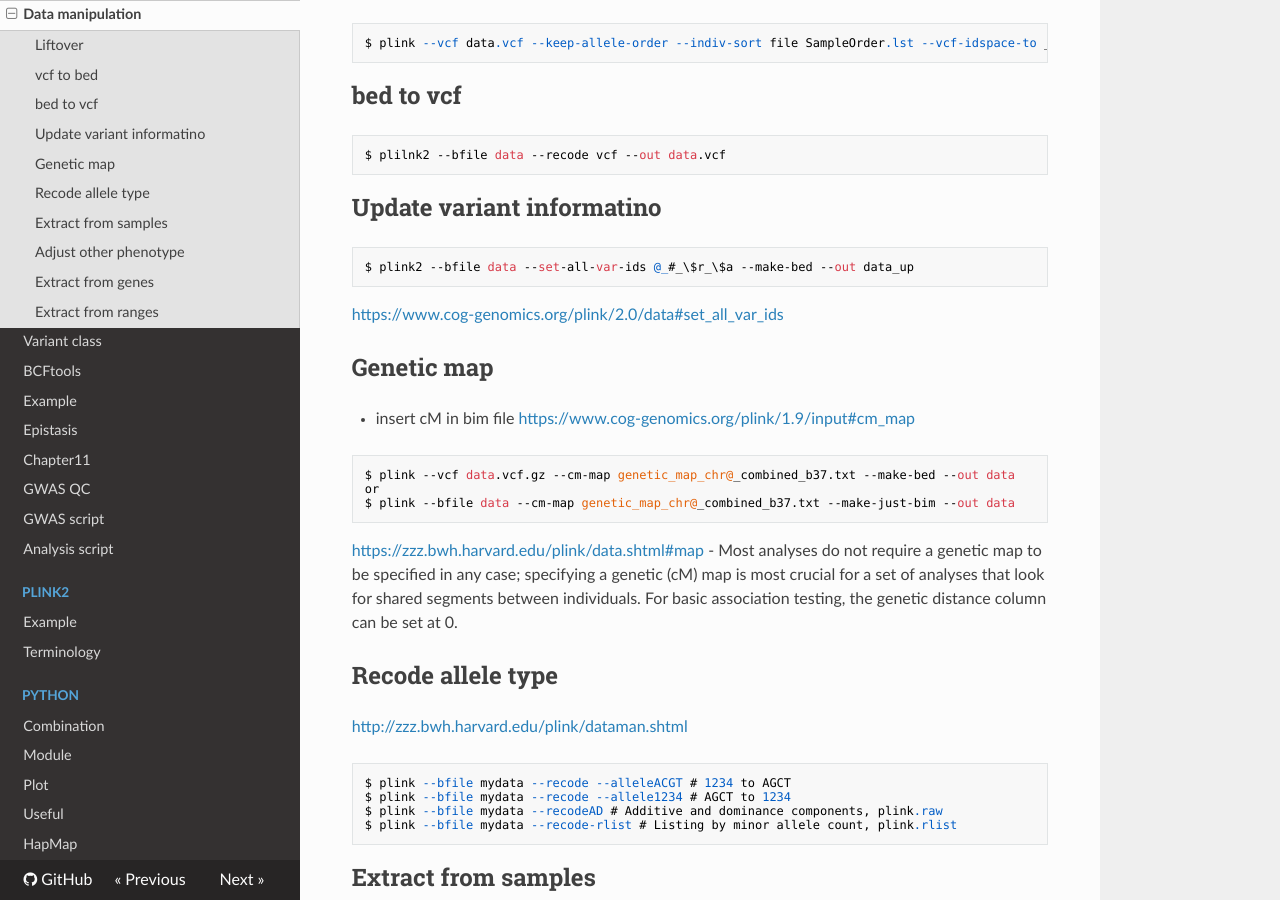
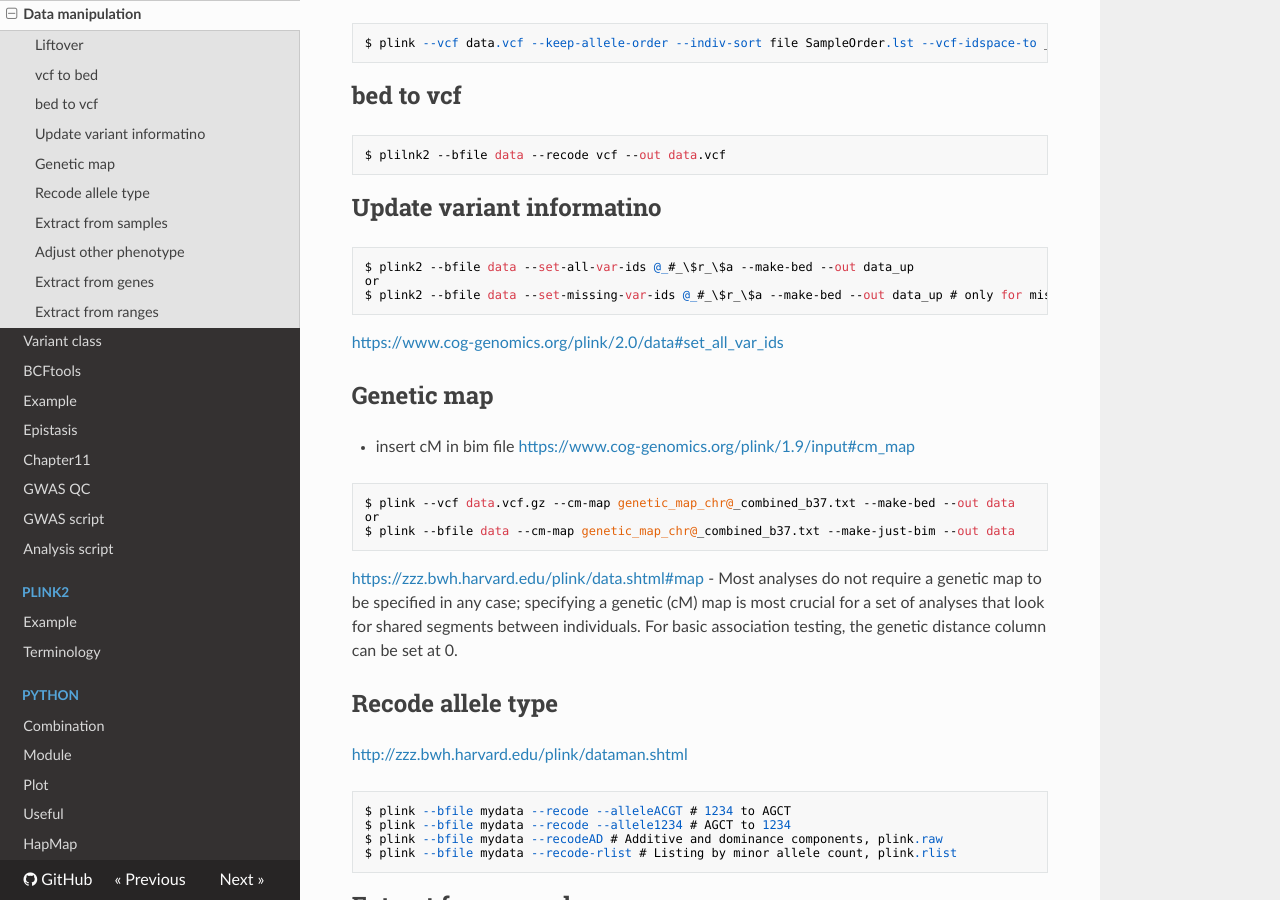
Before and after one commit to WonyoungCho/plink, an MkDocs documentation site: the page built from docs/plink_mani.md, in a window 1280 px wide and 900 px high, scrolled down 525 px. Built offline with MkDocs 1.6.1, drawn with Linux system fonts in a browser that asks for light colours; nearby versions of some CDN libraries; old or Windows-style settings are respelled for this version of MkDocs.

Commit message:
Update plink_mani.md

````diff
--- a/docs/plink_mani.md
+++ b/docs/plink_mani.md
@@ -26,6 +26,8 @@ $ plilnk2 --bfile data --recode vcf --out data.vcf
 ## Update variant informatino
 ```
 $ plink2 --bfile data --set-all-var-ids @_#_\$r_\$a --make-bed --out data_up
+or
+$ plink2 --bfile data --set-missing-var-ids @_#_\$r_\$a --make-bed --out data_up # only for missing variants
 ```
 <https://www.cog-genomics.org/plink/2.0/data#set_all_var_ids>
 
````
